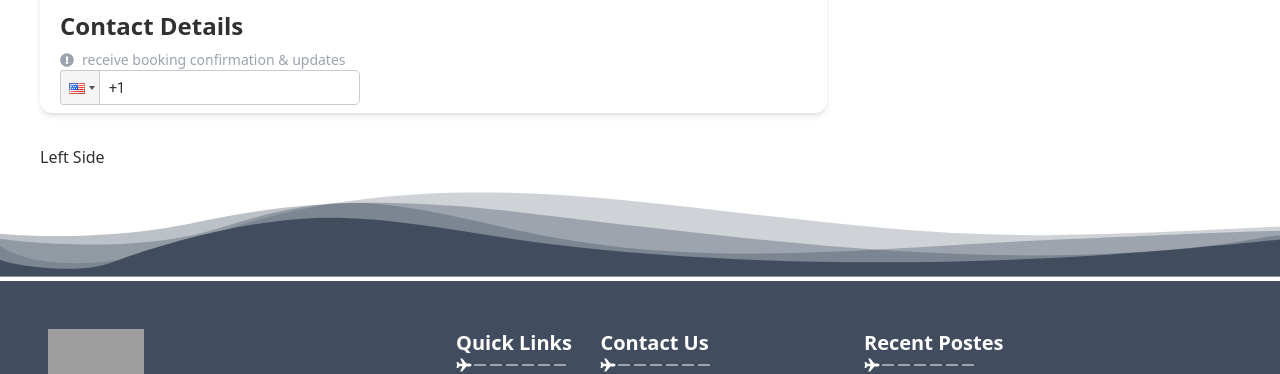
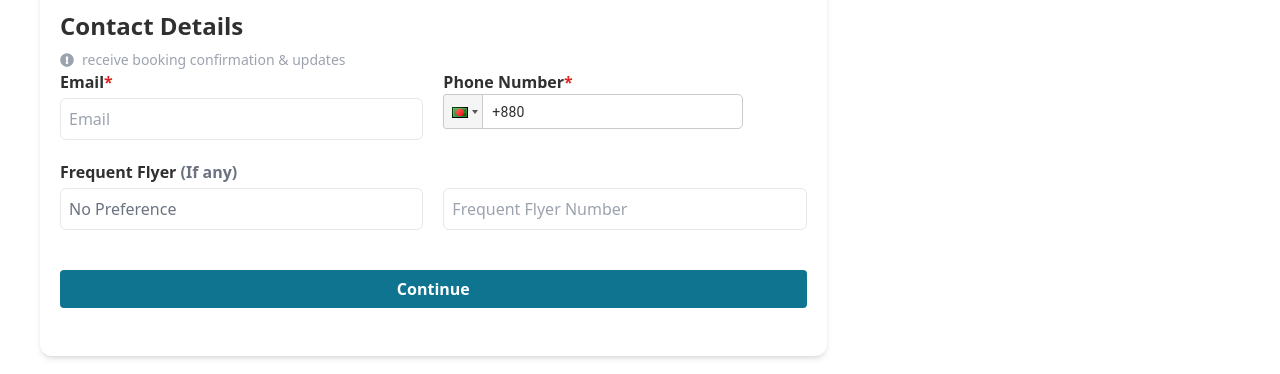
Before and after one commit to druvodev/airbliss, a React (Vite) app in the folder client-side/: page /review in a window 1280 px wide. Shown: the part 725-1099 px from the top of the page. Built offline with nearby package versions, Linux system fonts and the light colour scheme; no server answers; grey boxes are pictures that could not be loaded.

Commit message:
Full from implement done

```diff
--- a/client-side/src/pages/Review/TravelerDetailsForm/TravelerDetailsForm.jsx
+++ b/client-side/src/pages/Review/TravelerDetailsForm/TravelerDetailsForm.jsx
@@ -17,7 +17,7 @@ const TravelerDetailsForm = () => {
   return (
     <div className="">
       <div className="shadow-md rounded-xl overflow-hidden">
-        <div className="px-5">
+        <div className="px-5 ">
           <div className="flex items-center gap-2 mb-3">
             <h2 className="text-2xl font-semibold">Traveler 1</h2>
             <span className="px-2 py-1 border bg-[#e4dede] rounded text-sm ">
@@ -178,8 +178,25 @@ const TravelerDetailsForm = () => {
                   <span>receive booking confirmation & updates</span>
                 </div>
               </div>
+              <div className="grid grid-cols-1 md:grid-cols-2 gap-5">
+                <div className="flex flex-col">
+                  <label className="font-semibold">
+                    Email<span className="text-red-600">*</span>
+                  </label>
+                  <input
+                    type="email"
+                    name=""
+                    id=""
+                    placeholder="Email"
+                    className="block w-full px-2 py-2 mt-1 text-gray-500 bg-white border rounded-md focus:border-gray-500 focus:ring-gray-500 focus:outline-none focus:ring focus:ring-opacity-40"
+                  />
+                </div>
+                <div className="flex flex-col">
+                  <label className="font-semibold">
+                    Phone Number<span className="text-red-600">*</span>
+                  </label>
                   <PhoneInput
-                country={"us"}
+                    country={"bd"}
                     value={this?.state.phone}
                     onChange={(phone) => this?.setState({ phone })}
                     inputProps={{
@@ -187,6 +204,38 @@ const TravelerDetailsForm = () => {
                       required: true,
                     }}
                   />
+                </div>
+                <div className="flex flex-col">
+                  <label className="font-semibold">
+                    Frequent Flyer{" "}
+                    <span className="text-gray-500">(If any)</span>
+                  </label>
+                  <input
+                    type="text"
+                    name=""
+                    id=""
+                    defaultValue="No Preference"
+                    className="block w-full px-2 py-2 mt-1 text-gray-500 bg-white border rounded-md focus:border-gray-500 focus:ring-gray-500 focus:outline-none focus:ring focus:ring-opacity-40"
+                  />
+                </div>
+                <div className="flex flex-col">
+                  <label className="font-semibold"></label>
+                  <input
+                    type="text"
+                    disabled
+                    name=""
+                    id=""
+                    placeholder="Frequent Flyer Number"
+                    className="block w-full px-2 py-2 mt-7 text-gray-500 bg-white border rounded-md focus:border-gray-500 focus:ring-gray-500 focus:outline-none focus:ring focus:ring-opacity-40"
+                  />
+                </div>
+              </div>
+              <button
+                className=" my-10 block w-full bg-cyan-700 hover:bg-cyan-600 hover:tracking-wide px-5 rounded h-[38px] text-white font-semibold"
+                type="submit"
+              >
+                Continue
+              </button>
             </form>
           </div>
         </div>
```
Lines whose indentation alone changed are shown as unchanged.
